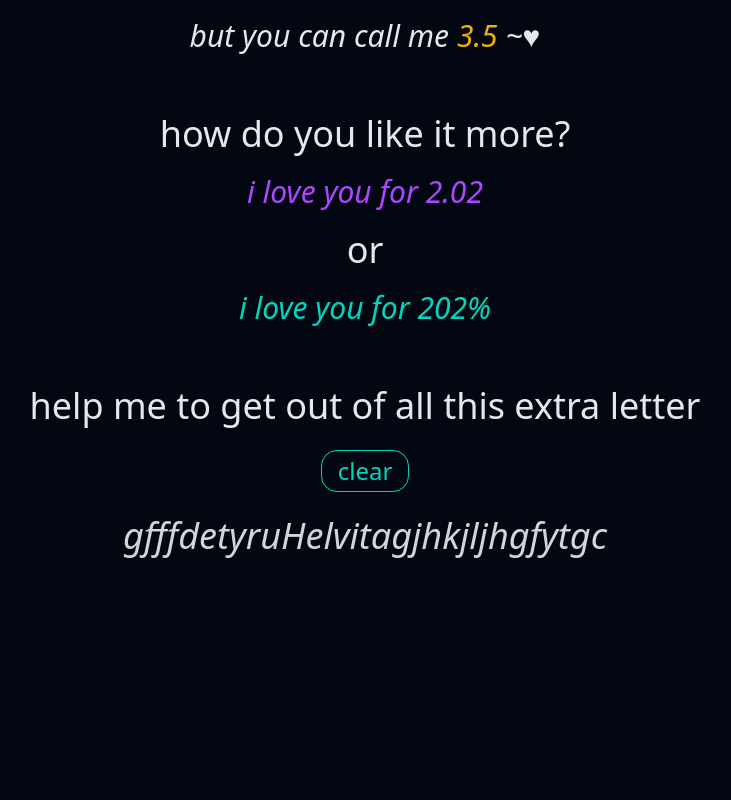
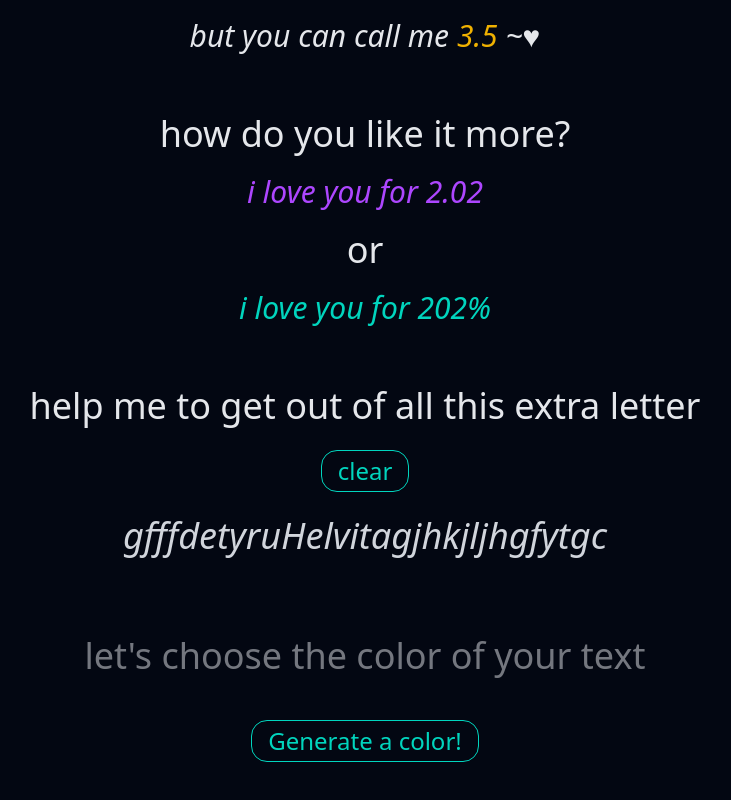
Before and after one commit to hellvita/angular-first-project, an Angular app: page / in a window 1280 px wide. Shown: the part 2024-2824 px from the top of the page, without its empty margins (275-1006 px from the left). Before the commit the page ends 2720 px from the top, so only its background shows below. Built offline with nearby package versions, Linux system fonts and the light colour scheme.

Commit message:
add custom pipe

```diff
--- a/src/app/components/test-component/test-component.html
+++ b/src/app/components/test-component/test-component.html
@@ -160,4 +160,24 @@
       <p class="text-gray-300 italic text-4xl">{{ thingToClear }}</p>
     }
   </div>
+
+  <div class="flex flex-col gap-6 p-5 items-center">
+    <input
+      type="text"
+      [(ngModel)]="userInputForColor"
+      placeholder="let's choose the color of your text"
+      class="w-200 text-center p-5 outline-0 cursor-pointer hover:border hover:border-gray-500/50 rounded-2xl"
+    />
+
+    <button
+      (click)="generateColor()"
+      class="text-2xl border py-1 px-4 rounded-2xl text-teal-400 hover:bg-teal-600/20 cursor-pointer transition-colors duration-300"
+    >
+      {{ generateBtnText }}
+    </button>
+
+    @if (isGeneratedColor) {
+      <p class="text-center w-150">{{ userInputForColor | colorize }}</p>
+    }
+  </div>
 </section>
--- a/src/app/components/test-component/test-component.ts
+++ b/src/app/components/test-component/test-component.ts
@@ -3,10 +3,11 @@ import { Component, Input, Output, EventEmitter } from '@angular/core';
 import { FormsModule } from '@angular/forms';
 import { Highlight } from '../../directives/highlight';
 import { colors } from '../../constants/colors';
+import { ColorizePipe } from '../../pipes/colorize-pipe';
 
 @Component({
   selector: 'app-test-component',
-  imports: [CommonModule, FormsModule, Highlight],
+  imports: [CommonModule, FormsModule, Highlight, ColorizePipe],
   templateUrl: './test-component.html',
   styleUrl: './test-component.css',
 })
@@ -83,6 +84,19 @@ export class TestComponent {
     this.clearBtnText = this.isClear ? 'put it back' : 'clear';
   }
 
+  isGeneratedColor: boolean = false;
+  generateBtnText: string = 'Generate a color!';
+  userInputForColor: string = '';
+
+  generateColor() {
+    if (this.userInputForColor === '') {
+      this.generateBtnText = 'Generate a color!';
+    } else {
+      this.isGeneratedColor = !this.isGeneratedColor;
+      this.generateBtnText = 'Try another one';
+    }
+  }
+
   get buttonClasses() {
     const base = 'p-4 rounded-2xl bg-blue-900';
     const interaction =
--- a/src/app/constants/colors.ts
+++ b/src/app/constants/colors.ts
@@ -1,3 +1,5 @@
+export type COLOR_NAME = 'green' | 'blue' | 'purple' | 'yellow' | 'gray';
+
 export const colors = {
   green: 'oklch(60% 0.118 184.704)',
   blue: 'oklch(50% 0.134 242.749)',
--- /dev/null
+++ b/src/app/pipes/colorize-pipe.ts
@@ -0,0 +1,27 @@
+import { Pipe, PipeTransform } from '@angular/core';
+import { COLOR_NAME, colors } from '../constants/colors';
+
+@Pipe({
+  name: 'colorize',
+})
+export class ColorizePipe implements PipeTransform {
+  transform(userText: string, color?: COLOR_NAME | 'random' | null): string {
+    if (userText === '') return userText;
+
+    let result: string = `hmmm, you say '${userText}'?.. `;
+
+    if (!color || color === 'random') {
+      const keys = Object.keys(colors) as Array<keyof object>;
+      const randomKey = keys[Math.floor(Math.random() * keys.length)];
+      const randomColor = colors[randomKey];
+
+      return result + `i know! you can colorize it with ${randomKey} color! (${randomColor})`;
+    }
+
+    const userColor = colors[color];
+
+    return (
+      result + `You want it to be ${color} color? Try this ${userColor}, i'm sure - you'll like it!`
+    );
+  }
+}
```
Also changed, not shown: 1 other file (tests, documents, lock files or other folders).
